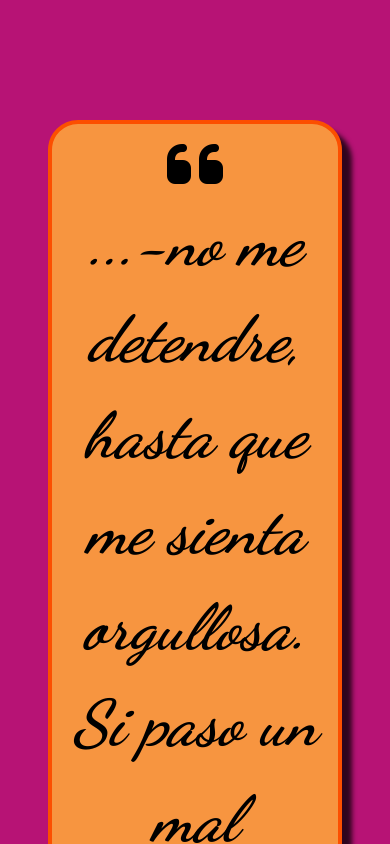
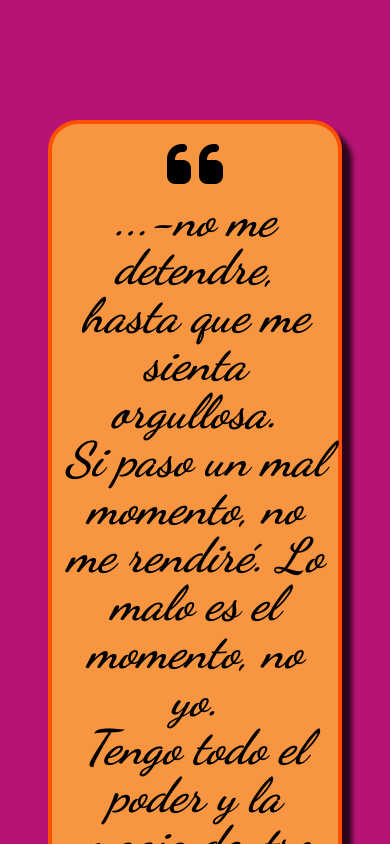
Before and after one commit to AdrianaVillafane/ADA-2023-Portfolio, a plain HTML site: page index.html in a window 390 px wide. Shown: the part 3920-4764 px from the top of the page. Drawn offline with Linux system fonts and the light colour scheme.

Commit message:
Arregle la seccion cita, el interlineado y font-size en el responsive

```diff
--- a/style.css
+++ b/style.css
@@ -165,13 +165,13 @@ img {
   border-radius: 30px;
   border: 4px solid rgb(252, 79, 0);
   box-shadow: 10px 10px 5px 0px rgba(0, 0, 0, 0.75);
-  line-height: 1.5;
+  line-height: 1;
   padding: 0.5rem;
 
 }
 .frase p{
   font-family: "Dancing Script", cursive;
-  font-size: 4rem;
+  font-size: 3rem;
 
 }
 .fa-hand-holding-heart{
```
